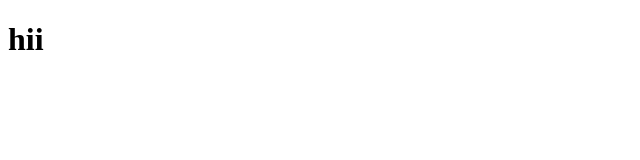
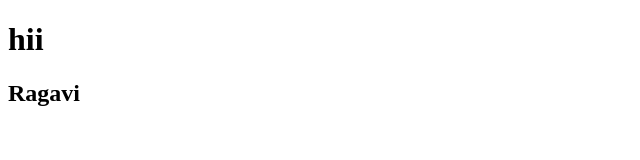
Before and after one commit to RagaviR03/git, a plain HTML site: page index.html in a window 1280 px wide. Shown: the whole page, without its empty margins (0-640 px from the left). Drawn offline with Linux system fonts and the light colour scheme.

Commit message:
headers index html

```diff
--- a/index.html
+++ b/index.html
@@ -7,5 +7,6 @@
 </head>
 <body>
     <h1>hii</h1>
+    <h2>Ragavi</h2>
 </body>
 </html>
```
